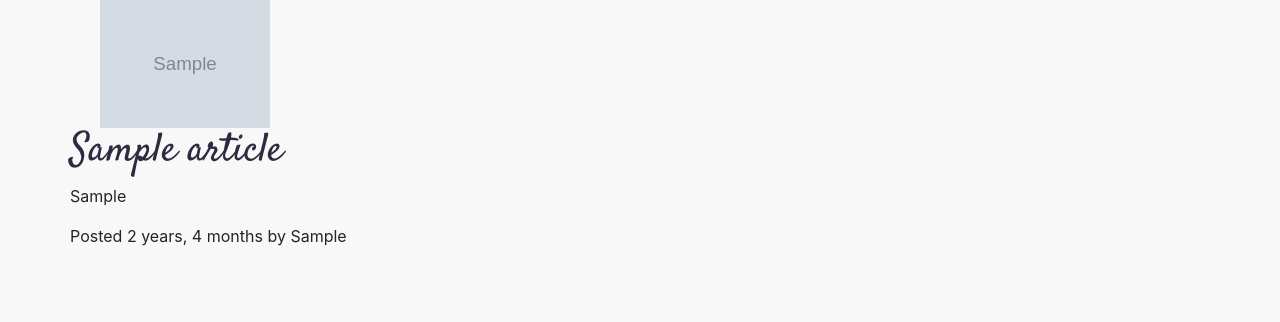
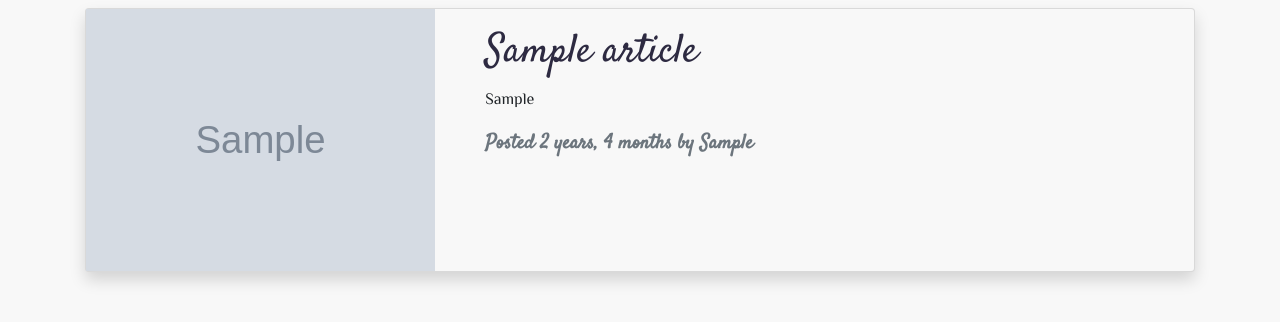
Before and after one commit to Reuben-Kipkemboi/Moringa-Tribune, a Django app: page /article/1 in a window 1280 px wide. Shown: the part 58-380 px from the top of the page. Run offline with Django 3.2, Linux system fonts and the light colour scheme; tables that the repository leaves empty hold one stand-in row (values such as "Sample post"); grey boxes marked "Sample" are stand-in pictures; some libraries are stand-ins or nearby versions.

Commit message:
st:card-styling-optimizes article card styling

```diff
--- a/news/static/css/basenews.css
+++ b/news/static/css/basenews.css
@@ -14,7 +14,7 @@ body{
 #search{
   background-color: #969390;
 }
-#h2,#p{
+#h2,#p,#post{
   font-family: 'El Messiri', sans-serif;
 
 }
@@ -34,3 +34,11 @@ body{
   font-family: 'Satisfy', cursive;
   border-bottom: 2px solid #2D2A41;
 }
+#img{
+    height: 300px;
+    width: 100%;
+}
+#card-article{
+  /* background: #969390; */
+  background-color: #F8F8F8;
+}
--- a/news/templates/all-news/article.html
+++ b/news/templates/all-news/article.html
@@ -2,21 +2,19 @@
 {% block content %}
 
 <div class="container">
-
-  <div class="col-md-4">
-    <img src="{{article.article_image.url}}" class="img-responsive" alt="Image" style="height: 90%; width: 50%;">
-  </div>
-
-  <div class="row">
-    <h1 class="text-center">{{article.title}}</h1>
-  </div>
-
-  <div class="row">
-    <p>{{article.post}}</p>
-  </div>
-
-  <div class="row">
-    <p>Posted {{article.pub_date|timesince}} by {{article.editor.first_name}}</p>
+  <div class="card mb-3 mt-2 shadow" id="card-article">
+    <div class="row g-0">
+      <div class="col-md-4">
+        <img src="{{article.article_image.url}}" class="img-fluid rounded-start" alt="My Image">
+      </div>
+      <div class="col-md-8">
+        <div class="card-body">
+          <h1 class="card-title">{{article.title}}</h1>
+          <p class="card-text" id="post">{{article.post}}</p>
+          <p class="card-text"><small class="text-muted" id="small">Posted {{article.pub_date|timesince}} by {{article.editor.first_name}}</small></p>
+        </div>
+      </div>
+    </div>
   </div>
 
 </div>
--- a/news/templates/navbar.html
+++ b/news/templates/navbar.html
@@ -16,7 +16,7 @@
   <div class="container-fluid">
     <div class="navbar-header">
       <a class="navbar-brand" href="{% url 'newsToday' %}" id="tribune">The Moringa Tribune</a>
-      <a class="navbar-brand" href="{% url 'news' %}" id="past">Past News</a>
+      <a class="navbar-brand" href="" id="past">Past News</a>
       <a class="navbar-brand" href="{% url 'newsToday' %}" id="today"> Today</a>
     </div>
     <!-- Adding a search form  -->
```
Also changed, not shown: news/templates/all-news/past-news.html (+16 -1 lines), media/articles/Screenshot_from_2022-05-13_17-04-01.png (added).
